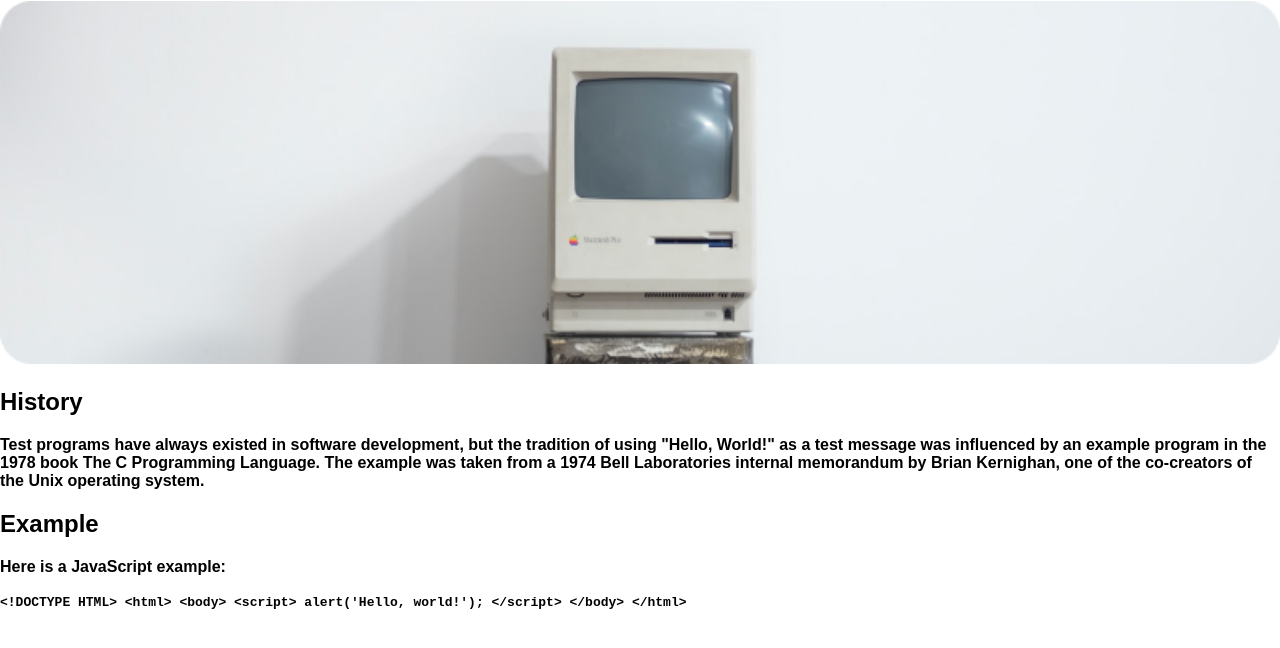
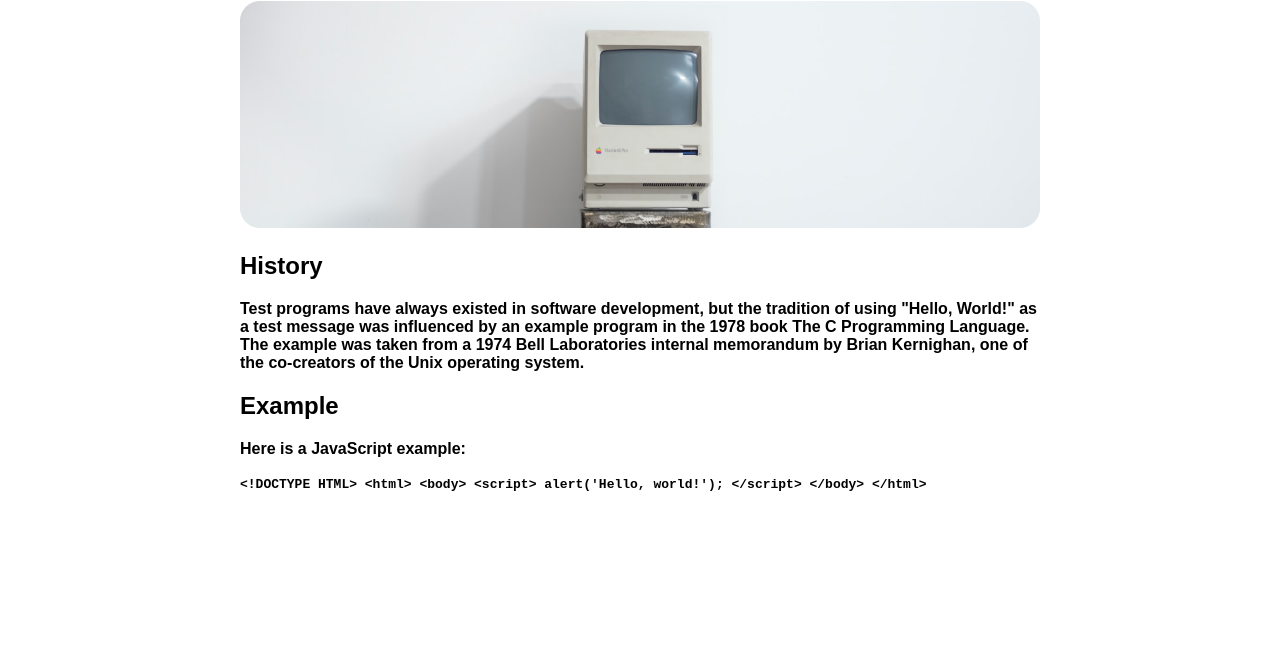
Before and after one commit to Johntops9040/HelloWorldPart2, a plain HTML site: page index.html in a window 1280 px wide. Shown: the part 94-742 px from the top of the page. Drawn offline with Linux system fonts and the light colour scheme.

Commit message:
Added Div and main

```diff
--- a/index.html
+++ b/index.html
@@ -8,8 +8,10 @@
     <link rel="stylesheet" href="screen.css">
   </head>
   <body>
+    <main>
       <h1>HelloWorld</h1>
       <img src="Images/Computer image.png" alt="Vintage mac">
+      <div class="details,">
         <section>
           <h2>History</h2>
           <p>Test programs have always existed in software development, but the tradition of using "Hello, World!" as a test message was influenced by an example program in the 1978 book The C Programming Language. The example was taken from a 1974 Bell Laboratories internal memorandum by Brian Kernighan, one of the co-creators of the Unix operating system.</p>
@@ -28,5 +30,7 @@
               &lt;/html&gt;
           </code>
       </section>
+      </div>
+    </main>
   </body>
 </html>
--- a/screen.css
+++ b/screen.css
@@ -7,6 +7,15 @@ body {
     font-weight: bold;
 }
 
+main{
+    margin: 0 auto;
+    width: 800px;
+}
+
+.details{
+    display: flex;
+}
+
 img {
     width: 100%;
 }
```
Lines whose indentation alone changed are shown as unchanged.
